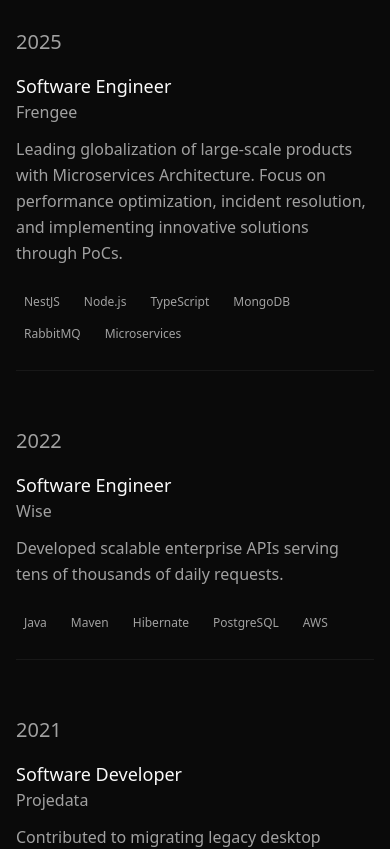
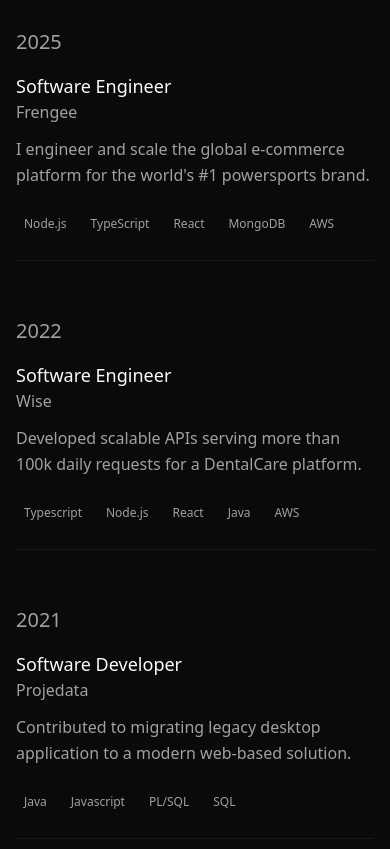
Before and after one commit to bruno-c-p/portfolio, a Next.js app: page / in a window 390 px wide. Shown: the part 1040-1889 px from the top of the page. Built offline with nearby package versions, Linux system fonts and the light colour scheme.

Commit message:
style(components): adjust max-width and update work experience content
Update Contact component's max-width for better responsiveness
Refactor WorkExperience content to be more concise and accurate

```diff
--- a/components/Contact.tsx
+++ b/components/Contact.tsx
@@ -56,7 +56,7 @@
           <h2 className="text-3xl sm:text-4xl font-light">
             Let&apos;s Connect
           </h2>
-          <div className="max-w-lg">
+          <div className="max-w-[500px]">
             <p className="text-base sm:text-lg text-muted-foreground leading-relaxed">
               Always interested in new opportunities and collaborations. Feel
               free to reach out.
--- a/components/WorkExperience.tsx
+++ b/components/WorkExperience.tsx
@@ -14,31 +14,24 @@
     role: "Software Engineer",
     company: "Frengee",
     description:
-      "Leading globalization of large-scale products with Microservices Architecture. Focus on performance optimization, incident resolution, and implementing innovative solutions through PoCs.",
-    tech: [
-      "NestJS",
-      "Node.js",
-      "TypeScript",
-      "MongoDB",
-      "RabbitMQ",
-      "Microservices",
-    ],
+      "I engineer and scale the global e-commerce platform for the world's #1 powersports brand.",
+    tech: ["Node.js", "TypeScript", "React", "MongoDB", "AWS"],
   },
   {
     year: "2022",
     role: "Software Engineer",
     company: "Wise",
     description:
-      "Developed scalable enterprise APIs serving tens of thousands of daily requests.",
-    tech: ["Java", "Maven", "Hibernate", "PostgreSQL", "AWS"],
+      "Developed scalable APIs serving more than 100k daily requests for a DentalCare platform.",
+    tech: ["Typescript", "Node.js", "React", "Java", "AWS"],
   },
   {
     year: "2021",
     role: "Software Developer",
     company: "Projedata",
     description:
-      "Contributed to migrating legacy desktop application to modern web-based solution.",
-    tech: ["Java", "PL/SQL"],
+      "Contributed to migrating legacy desktop application to a modern web-based solution.",
+    tech: ["Java", "Javascript", "PL/SQL", "SQL"],
   },
 ];
 
```
